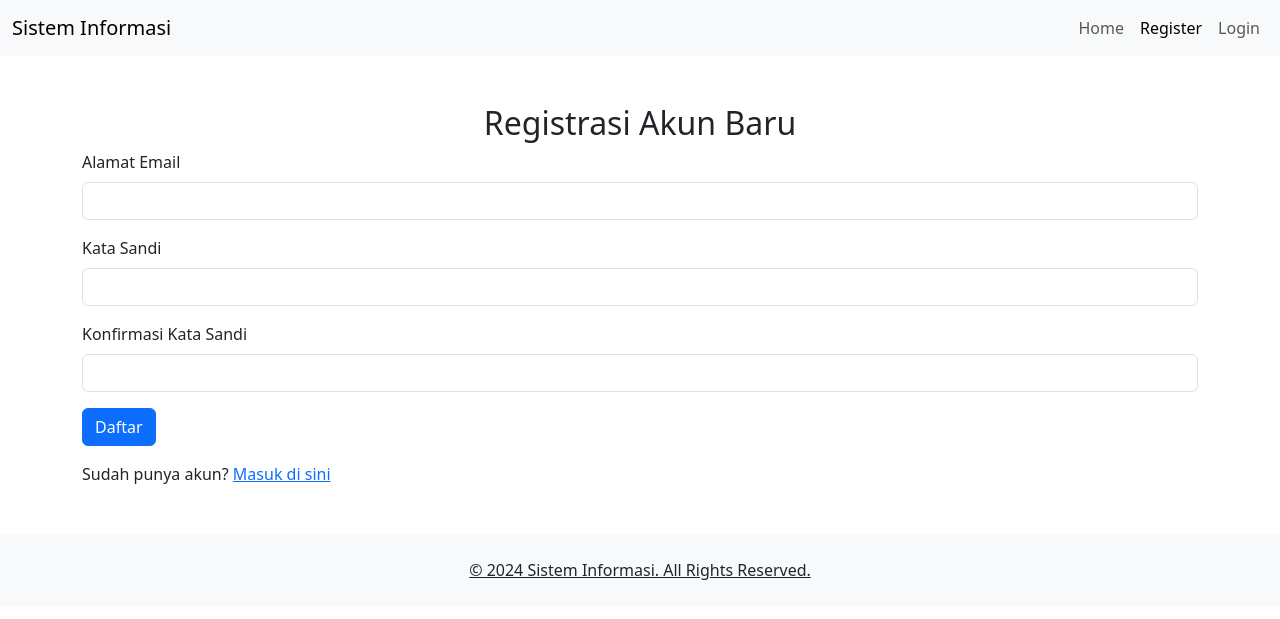
After one commit to LimunBF/pemweb_uas, a PHP site: page /php/register.php in a window 1280 px wide. The commit adds this page. Shown: the top 619 px of the page. Run offline with PHP 8.4, Linux system fonts and the light colour scheme.

Commit message:
Login and Register

```diff
--- a/index.php
+++ b/index.php
@@ -7,7 +7,7 @@ session_start();
 <head>
     <meta charset="UTF-8">
     <meta name="viewport" content="width=device-width, initial-scale=1.0">
-    <title>Landing Page</title>
+    <title>Home Page</title>
     <!-- Bootstrap CSS -->
     <link href="https://cdn.jsdelivr.net/npm/bootstrap@5.3.0/dist/css/bootstrap.min.css" rel="stylesheet">
 </head>
@@ -27,7 +27,7 @@ session_start();
                         <a class="nav-link" href="register.php">Register</a>
                     </li>
                     <li class="nav-item">
-                        <a class="nav-link" href="login.php">Login</a>
+                        <a class="nav-link" href="php/login.php">Login</a>
                     </li>
                 </ul>
             </div>
--- a/php/our-team.php
+++ b/php/our-team.php
@@ -27,7 +27,7 @@ session_start();
                         <a class="nav-link" href="../register.php">Register</a>
                     </li>
                     <li class="nav-item">
-                        <a class="nav-link" href="../login.php">Login</a>
+                        <a class="nav-link" href="login.php">Login</a>
                     </li>
                 </ul>
             </div>
--- /dev/null
+++ b/php/register.php
@@ -0,0 +1,125 @@
+<?php
+session_start();
+
+// Periksa apakah form telah disubmit
+if ($_SERVER["REQUEST_METHOD"] == "POST") {
+    // Ganti dengan kredensial database Anda
+    $servername = "localhost";
+    $username = "username_database";
+    $password = "password_database";
+    $dbname = "nama_database";
+
+    // Ambil data dari form
+    $email = $_POST['email'];
+    $password_input = $_POST['password'];
+    $confirm_password = $_POST['confirm_password'];
+
+    // Validasi input
+    if ($password_input !== $confirm_password) {
+        $error = "Kata sandi dan konfirmasi kata sandi tidak cocok.";
+    } else {
+        try {
+            // Membuat koneksi menggunakan PDO
+            $conn = new PDO("mysql:host=$servername;dbname=$dbname", $username, $password);
+            // Atur mode error PDO ke exception
+            $conn->setAttribute(PDO::ATTR_ERRMODE, PDO::ERRMODE_EXCEPTION);
+
+            // Periksa apakah email sudah terdaftar
+            $stmt = $conn->prepare("SELECT * FROM users WHERE email = :email");
+            $stmt->bindParam(':email', $email);
+            $stmt->execute();
+
+            if ($stmt->rowCount() > 0) {
+                $error = "Email sudah terdaftar. Silakan gunakan email lain.";
+            } else {
+                // Hash password
+                $hashed_password = password_hash($password_input, PASSWORD_DEFAULT);
+
+                // Siapkan dan eksekusi pernyataan untuk memasukkan data baru
+                $stmt = $conn->prepare("INSERT INTO users (email, password) VALUES (:email, :password)");
+                $stmt->bindParam(':email', $email);
+                $stmt->bindParam(':password', $hashed_password);
+                $stmt->execute();
+
+                // Redirect ke halaman login setelah berhasil registrasi
+                header("Location: login.php?register=success");
+                exit();
+            }
+        } catch(PDOException $e) {
+            echo "Koneksi gagal: " . $e->getMessage();
+        }
+    }
+}
+?>
+
+<!DOCTYPE html>
+<html lang="en">
+<head>
+    <!-- ... (sama seperti di template Anda) ... -->
+    <meta charset="UTF-8">
+    <meta name="viewport" content="width=device-width, initial-scale=1.0">
+    <title>Register - Sistem Informasi</title>
+    <!-- Bootstrap CSS -->
+    <link href="https://cdn.jsdelivr.net/npm/bootstrap@5.3.0/dist/css/bootstrap.min.css" rel="stylesheet">
+</head>
+<body>
+    <!-- Navbar (sama seperti di template) -->
+    <nav class="navbar navbar-expand-lg navbar-light bg-light">
+        <div class="container-fluid">
+            <a class="navbar-brand" href="#">Sistem Informasi</a>
+            <button class="navbar-toggler" type="button" data-bs-toggle="collapse" data-bs-target="#navbarNav" aria-controls="navbarNav" aria-expanded="false" aria-label="Toggle navigation">
+                <span class="navbar-toggler-icon"></span>
+            </button>
+            <div class="collapse navbar-collapse" id="navbarNav">
+                <ul class="navbar-nav ms-auto">
+                    <li class="nav-item">
+                        <a class="nav-link" href="index.php">Home</a>
+                    </li>
+                    <li class="nav-item">
+                        <a class="nav-link active" aria-current="page" href="register.php">Register</a>
+                    </li>
+                    <li class="nav-item">
+                        <a class="nav-link" href="login.php">Login</a>
+                    </li>
+                </ul>
+            </div>
+        </div>
+    </nav>
+
+    <!-- Form Registrasi -->
+    <div class="container my-5">
+        <h2 class="text-center">Registrasi Akun Baru</h2>
+        <?php if (isset($error)) { ?>
+            <div class="alert alert-danger" role="alert">
+                <?php echo $error; ?>
+            </div>
+        <?php } ?>
+        <form method="POST" action="">
+            <div class="mb-3">
+                <label for="email" class="form-label">Alamat Email</label>
+                <input type="email" class="form-control" id="email" name="email" required>
+            </div>
+            <div class="mb-3">
+                <label for="password" class="form-label">Kata Sandi</label>
+                <input type="password" class="form-control" id="password" name="password" required>
+            </div>
+            <div class="mb-3">
+                <label for="confirm_password" class="form-label">Konfirmasi Kata Sandi</label>
+                <input type="password" class="form-control" id="confirm_password" name="confirm_password" required>
+            </div>
+            <button type="submit" class="btn btn-primary">Daftar</button>
+        </form>
+        <p class="mt-3">Sudah punya akun? <a href="login.php">Masuk di sini</a></p>
+    </div>
+
+    <!-- Footer (sama seperti di template) -->
+    <footer class="bg-light text-center py-4">
+        <p class="mb-0">
+            <a href="php/our-team.php" class="text-dark">© 2024 Sistem Informasi. All Rights Reserved.</a>
+        </p>
+    </footer>
+
+    <!-- Bootstrap JS -->
+    <script src="https://cdn.jsdelivr.net/npm/bootstrap@5.3.0/dist/js/bootstrap.bundle.min.js"></script>
+</body>
+</html>
```
Also changed, not shown: php/login.php (added, +110 -0 lines).
